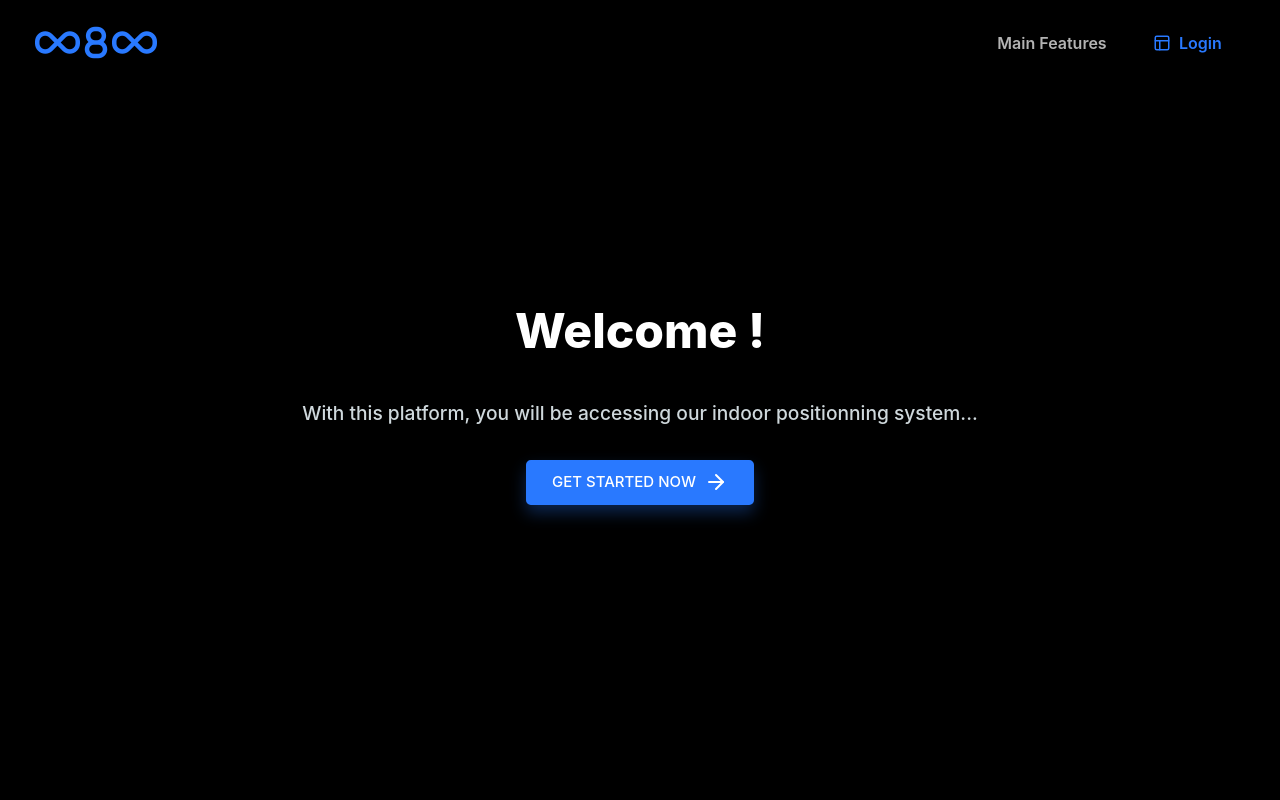
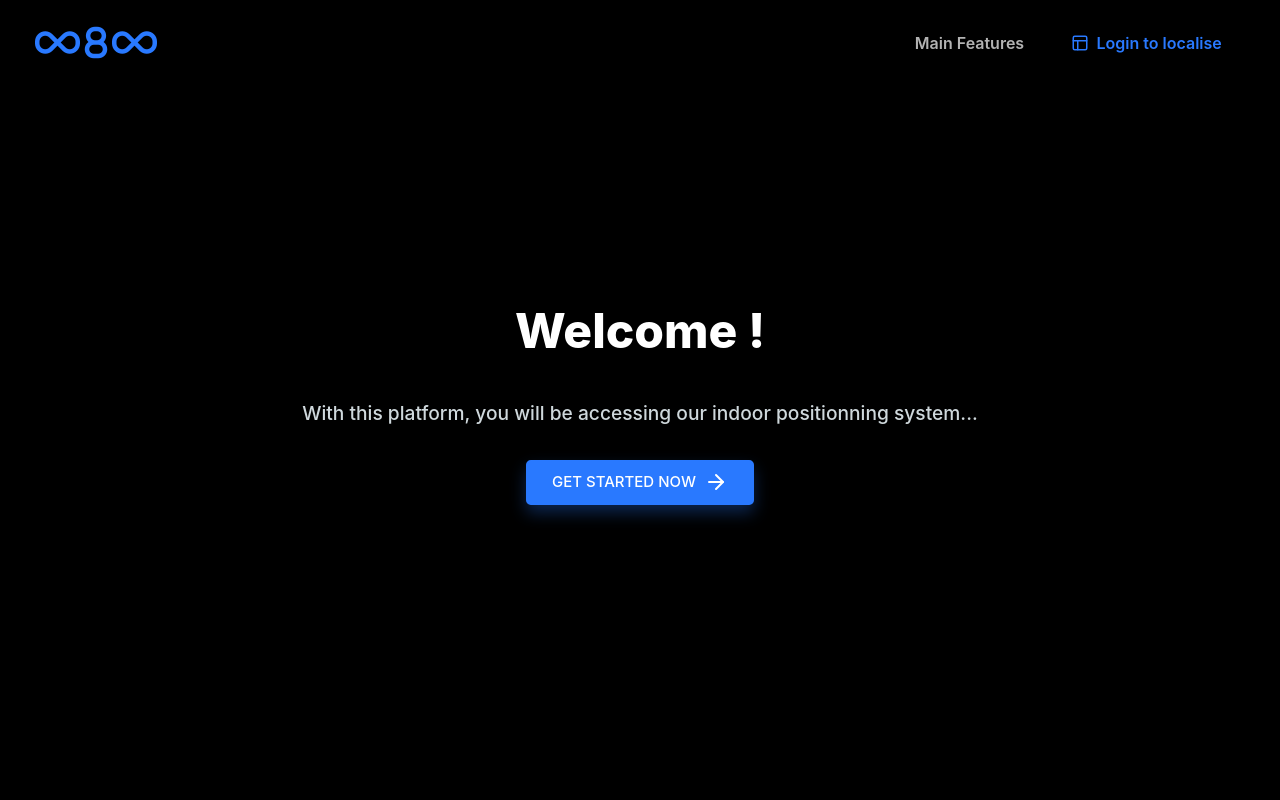
Before and after one commit to Fadima18/IndoorGeolocation, a Django app: page / in a window 1280 px wide. Run offline with Django 4.2, Linux system fonts and the light colour scheme; some libraries are stand-ins or nearby versions; some web fonts are replaced.

Commit message:
Update index.html

```diff
--- a/templates/index.html
+++ b/templates/index.html
@@ -43,7 +43,7 @@
                     <li class="nav-item">
                         <a class="nav-link page-scroll d-flex flex-row align-items-center text-primary" href="{% url 'login' %}">
                             <em data-feather="layout" width="18" height="18" class="mr-2"></em>
-                            Login
+                            Login to localise
                         </a>
                     </li>
                 </ul>
```
